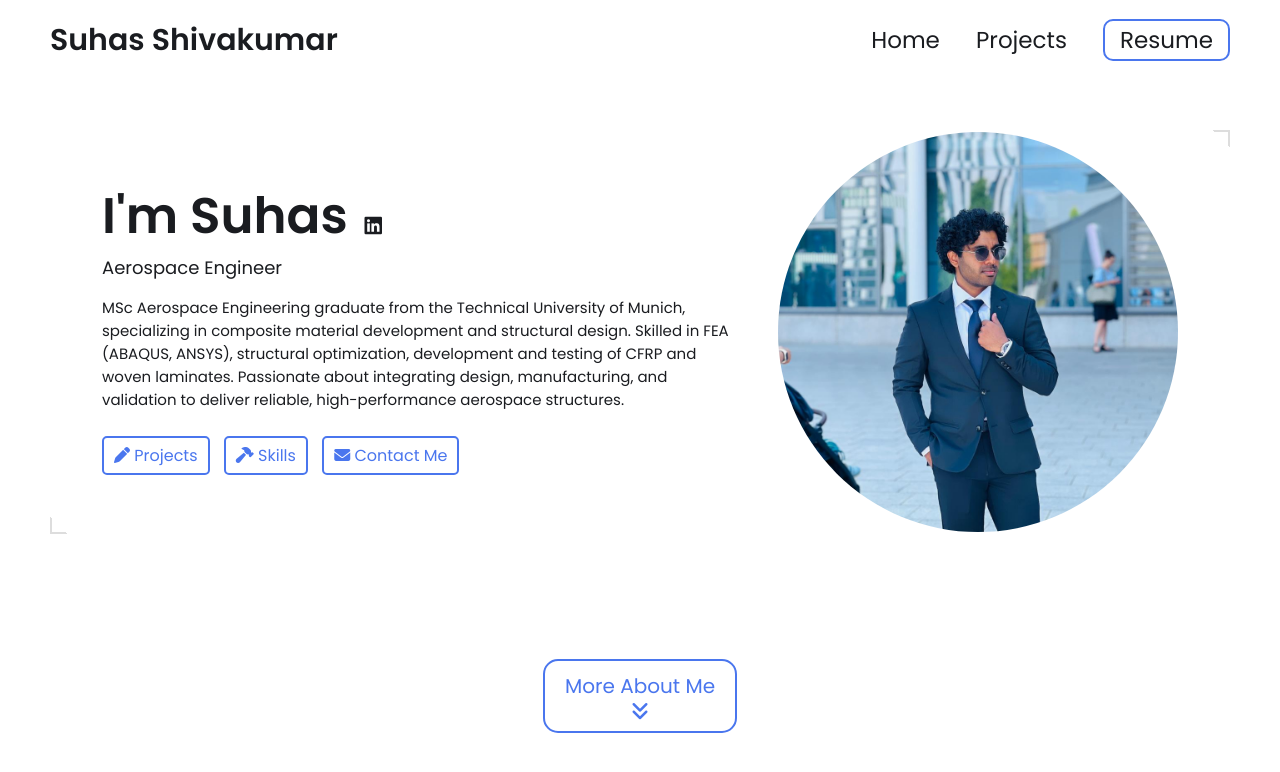
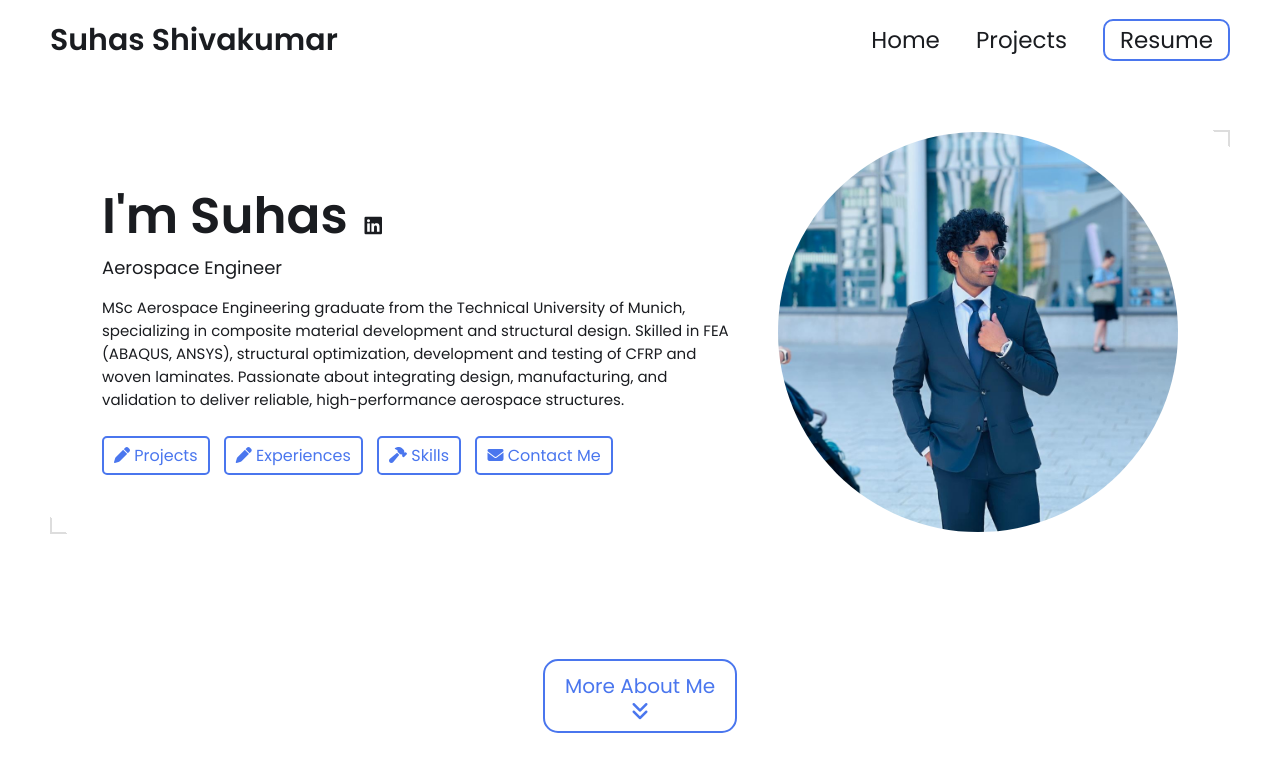
Before and after one commit to Shivakumar-Suhas/Shivakumar-Suhas.github.io, a Jekyll site: the page built from index.html, in a window 1280 px wide and 900 px high. Shown: the top 772 px of the window. Built offline with Jekyll 4.4.1, drawn with Linux system fonts in a browser that asks for light colours.

Commit message:
Update hero.html

```diff
--- a/_includes/hero.html
+++ b/_includes/hero.html
@@ -75,6 +75,10 @@
                     <i class="fa-solid fa-pen"></i>
                     <span>Projects</span>
                 </a>
+                <a href="#experiences">
+                    <i class="fa-solid fa-pen"></i>
+                    <span>Experiences</span>
+                </a>
                 <a href="#skills">
                     <i class="fa-solid fa-hammer"></i>
                     <span>Skills</span>
```
